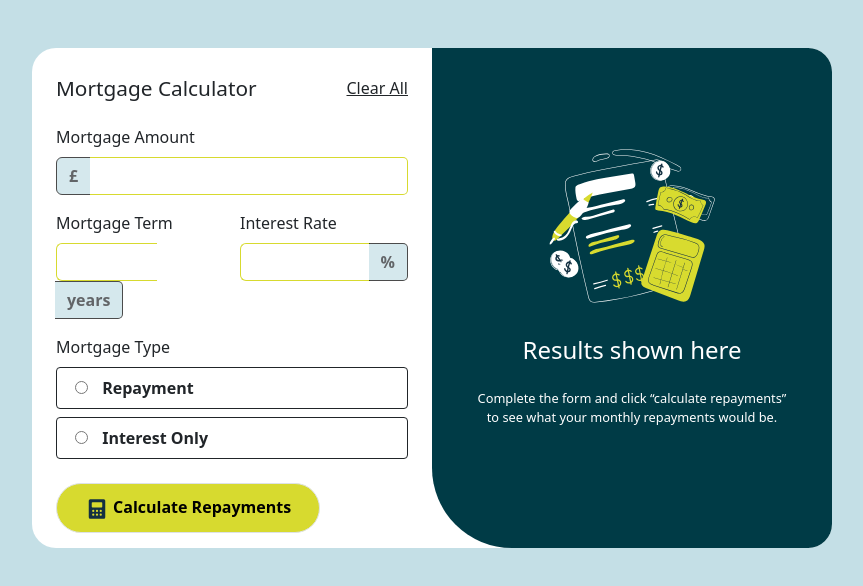
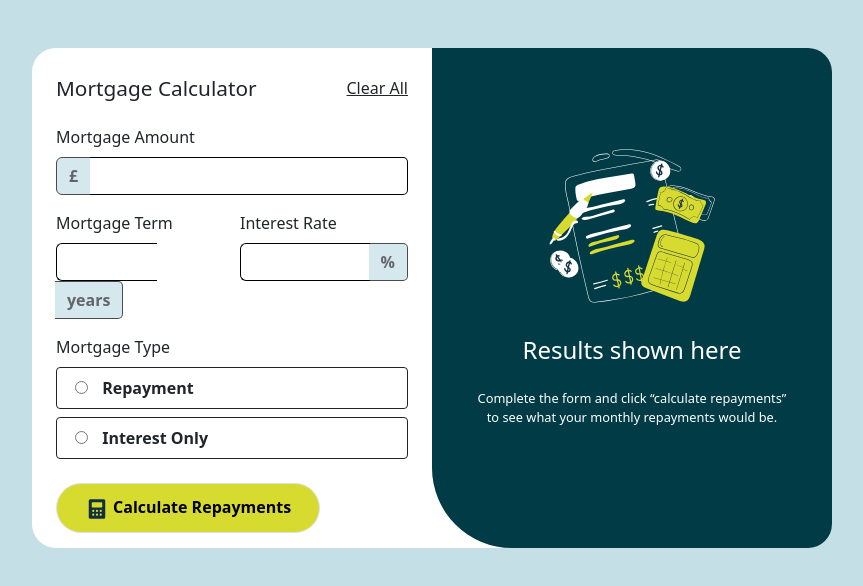
Before and after one commit to GuillermoSangerman/Calculadora_De_Impuestos, a plain HTML site: page index.html in a window 1280 px wide. Shown: the whole page, without its empty margins (208-1071 px from the left). Drawn offline with nearby package versions, Linux system fonts and the light colour scheme.

Commit message:
se editaron disenios

```diff
--- a/style/main.css
+++ b/style/main.css
@@ -118,7 +118,8 @@ input[type="radio"]:checked + label:after {
 .focus_inputs:hover{
     background-color: hsl(61, 70%, 52%) !important;
 }
-.focus_content{
+.focus_content:focus,
+.focus_content:hover{
     border-color: hsl(61, 70%, 52%) !important;
     --bs-focus-ring-color: hsl(61, 70%, 52%, 0.324) !important;
 }
```
